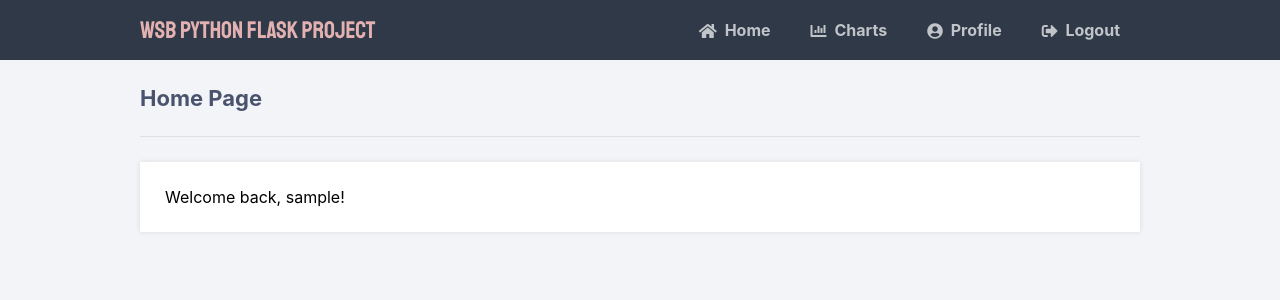
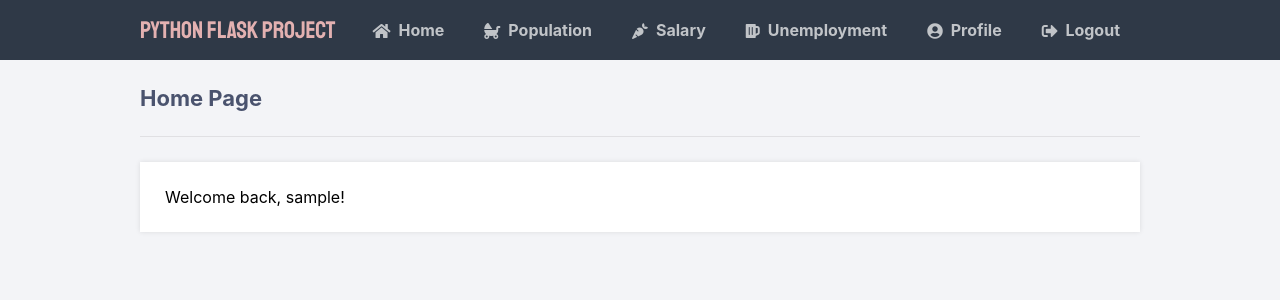
Before and after one commit to BartKrawczyk/flaskProject2, a Flask app: page /home in a window 1280 px wide. Shown: the top 300 px of the page. Run offline with Flask 2, Linux system fonts and the light colour scheme; the visitor is signed in with stand-in values (Sample User, id 1); some libraries are stand-ins or nearby versions.

Commit message:
jeszcze bliżej końca

```diff
--- a/app.py
+++ b/app.py
@@ -250,84 +250,82 @@ def login():
     # plt.show()
     plt.savefig('./static/img/wynagrodzenie.png')
 
-# #Bezrobocie
-#     df = pd.read_csv('./static/RYNE.csv', sep=';', decimal=',')
-#
-#     df.head(8)
-#     # N1=N.copy()
-#
-#     df.dtypes
-#
-#     df.drop(df.columns[[0, 10]], axis=1, inplace=True)
-#
-#     # In[481]:
-#
-#     df.rename(columns={'ogółem;2018;[%]': 'ogółem_2018_[%]'
-#         , 'ogółem;2019;[%]': 'ogółem_2019_[%]'
-#         , 'ogółem;2020;[%]': 'ogółem_2020_[%]'
-#         , 'ogółem;2021;[%]': 'ogółem_2021_[%]'}, inplace=True)
-#
-#     df1 = df.copy()
-#     df.drop(0, axis=0, inplace=True)
-#
-#     values1 = df['ogółem_2018_[%]']
-#     values2 = df['ogółem_2019_[%]']
-#     values3 = df['ogółem_2020_[%]']
-#     values4 = df['ogółem_2021_[%]']
-#     lab = df['Nazwa']
-#     figure(figsize=(15, 6), dpi=70)
-#     width = 0.16
-#     index = np.arange(len(lab))
-#     plt.title('Stopień bezrobocia w województwach w latach 2018-2021')
-#     plt.bar(index - 0.25, values1, width, color='#33ff00', label='Rok_2018')
-#     plt.bar(index - 0.09, values2, width, color='#6600ff', label='Rok_2019')
-#     plt.bar(index + 0.08, values3, width, color='#9933cc', label='Rok_2020')
-#     plt.bar(index + 0.25, values4, width, label='Rok_2021')
-#     plt.xticks(ticks=range(16), labels=lab, rotation=50)
-#     plt.legend()
-#     # plt.show()
-#     # plt.savefig('./static/img/bezrobocie01.png')
-#
-#     df1 = df1.head(1)
-#
-#     values5 = df1['ogółem_2018_[%]']
-#     values6 = df1['ogółem_2019_[%]']
-#     values7 = df1['ogółem_2020_[%]']
-#     values8 = df1['ogółem_2021_[%]']
-#     lab2 = df1['Nazwa']
-#     figure(figsize=(8, 6), dpi=70)
-#     width = 0.05
-#     index = np.arange(len(lab2))
-#     plt.title('Stopień bezrobocia w Polsce w latach 2018-2021')
-#     plt.bar(index - 0.25, values5, width, color='#33ff00', label='Rok_2018')
-#     plt.bar(index - 0.08, values6, width, color='#6600ff', label='Rok_2019')
-#     plt.bar(index + 0.09, values7, width, color='#9933cc', label='Rok_2020')
-#     plt.bar(index + 0.25, values8, width, label='Rok_2021')
-#     plt.xticks(ticks=range(1), labels=lab2, rotation=0)
-#     plt.legend()
-#
-#     df = df.head(15)
-#
-#     MAX_19 = df[df["ogółem_2019_[%]"] == df['ogółem_2019_[%]'].max()]
-#     MIN_19 = df[df["ogółem_2019_[%]"] == df['ogółem_2019_[%]'].min()]
-#     AVG_19 = df[df["ogółem_2019_[%]"] > df['ogółem_2019_[%]'].mean()]
-#
-#     _MAX_name_19 = MAX_19['Nazwa'].to_string()
-#     _MIN_name_19 = MIN_19['Nazwa'].to_string()
-#     _AVG_name_19 = AVG_19['Nazwa'].to_string()
-#
-#     figure(figsize=(4, 3), dpi=70)
-#
-#     lab2 = [_MIN_name_19, _MAX_name_19]
-#     width = 0.1
-#     index = 0
-#     plt.title('Stopień bezrobocia min/max przy podziale na województwa w roku 2019')
-#     plt.bar(index, _MIN_19, width, color='#339933', label='Najmniejsze bezrobocie %')
-#     plt.bar(index + 1, _MAX_19, width, color='Yellow', label='Największe bezrobocie %')
-#     plt.xticks(ticks=range(2), labels=lab2, rotation=0)
-#     plt.legend()
-#     # plt.show()
-#     plt.savefig('./static/img/bezrobocie02.png')
+#Bezrobocie
+    df = pd.read_csv('./static/RYNE2.csv', sep=';', decimal=',')
+
+    df.head(8)
+
+    df.dtypes
+
+    df.drop(df.columns[[0, 10]], axis=1, inplace=True)
+
+    # In[481]:
+
+    df.rename(columns={'ogółem;2018;[%]': 'ogółem_2018_[%]'
+        , 'ogółem;2019;[%]': 'ogółem_2019_[%]'
+        , 'ogółem;2020;[%]': 'ogółem_2020_[%]'
+        , 'ogółem;2021;[%]': 'ogółem_2021_[%]'}, inplace=True)
+
+    df1 = df.copy()
+    df.drop(0, axis=0, inplace=True)
+
+    values1 = df['ogółem_2018_[%]']
+    values2 = df['ogółem_2019_[%]']
+    values3 = df['ogółem_2020_[%]']
+    values4 = df['ogółem_2021_[%]']
+    lab = df['Nazwa']
+    figure(figsize=(13, 8), dpi=72)
+    width = 0.16
+    index = np.arange(len(lab))
+    plt.title('Stopień bezrobocia w województwach w latach 2018-2021')
+    plt.bar(index - 0.25, values1, width, color='#33ff00', label='Rok_2018')
+    plt.bar(index - 0.09, values2, width, color='#6600ff', label='Rok_2019')
+    plt.bar(index + 0.08, values3, width, color='#9933cc', label='Rok_2020')
+    plt.bar(index + 0.25, values4, width, label='Rok_2021')
+    plt.xticks(ticks=range(16), labels=lab, rotation=50)
+    plt.legend()
+    # plt.show()
+    plt.savefig('./static/img/bezrobocie01.png')
+
+    # df1 = df1.head(1)
+    #
+    # values5 = df1['ogółem_2018_[%]']
+    # values6 = df1['ogółem_2019_[%]']
+    # values7 = df1['ogółem_2020_[%]']
+    # values8 = df1['ogółem_2021_[%]']
+    # lab2 = df1['Nazwa']
+    # figure(figsize=(8, 6), dpi=70)
+    # width = 0.05
+    # index = np.arange(len(lab2))
+    # plt.title('Stopień bezrobocia w Polsce w latach 2018-2021')
+    # plt.bar(index - 0.25, values5, width, color='#33ff00', label='Rok_2018')
+    # plt.bar(index - 0.08, values6, width, color='#6600ff', label='Rok_2019')
+    # plt.bar(index + 0.09, values7, width, color='#9933cc', label='Rok_2020')
+    # plt.bar(index + 0.25, values8, width, label='Rok_2021')
+    # plt.xticks(ticks=range(1), labels=lab2, rotation=0)
+    # plt.legend()
+    #
+    # df = df.head(15)
+    #
+    # MAX_19 = df[df["ogółem_2019_[%]"] == df['ogółem_2019_[%]'].max()]
+    # MIN_19 = df[df["ogółem_2019_[%]"] == df['ogółem_2019_[%]'].min()]
+    # AVG_19 = df[df["ogółem_2019_[%]"] > df['ogółem_2019_[%]'].mean()]
+    #
+    # _MAX_name_19 = MAX_19['Nazwa'].to_string()
+    # _MIN_name_19 = MIN_19['Nazwa'].to_string()
+    # _AVG_name_19 = AVG_19['Nazwa'].to_string()
+    #
+    # figure(figsize=(4, 3), dpi=70)
+    #
+    # lab2 = [_MIN_name_19, _MAX_name_19]
+    # width = 0.1
+    # index = 0
+    # plt.title('Stopień bezrobocia min/max przy podziale na województwa w roku 2019')
+    # plt.bar(index, _MIN_19, width, color='#339933', label='Najmniejsze bezrobocie %')
+    # plt.bar(index + 1, _MAX_19, width, color='Yellow', label='Największe bezrobocie %')
+    # plt.xticks(ticks=range(2), labels=lab2, rotation=0)
+    # plt.legend()
+    # plt.show()
 #======================================Service End=======================================
 
     return render_template('index.html', msg=msg)
@@ -391,24 +389,30 @@ def home():
     return redirect(url_for('login'))
 
 
-# http://localhost:5000/pythinlogin/data_table - this will be the page with data table
-@app.route('/data_table')
-def data_table():
+@app.route('/salary')
+def salary():
     # Check if user is loggedin
     if 'loggedin' in session:
         # User is loggedin show them the home page
-        return render_template('data_table.html', username=session['username'])
+        return render_template('chart_salary.html', username=session['username'])
     # User is not loggedin redirect to login page
     return redirect(url_for('login'))
 
-
-# http://localhost:5000/pythinlogin/home - this will be the home page, only accessible for loggedin users
-@app.route('/chart')
-def chart():
+@app.route('/population')
+def population():
     # Check if user is loggedin
     if 'loggedin' in session:
         # User is loggedin show them the home page
-        return render_template('chart.html', username=session['username'])
+        return render_template('chart_population.html', username=session['username'])
+    # User is not loggedin redirect to login page
+    return redirect(url_for('login'))
+
+@app.route('/unemployment')
+def unemployment():
+    # Check if user is loggedin
+    if 'loggedin' in session:
+        # User is loggedin show them the home page
+        return render_template('chart_unemployment.html', username=session['username'])
     # User is not loggedin redirect to login page
     return redirect(url_for('login'))
 
--- a/templates/layout.html
+++ b/templates/layout.html
@@ -11,9 +11,11 @@
 	<body class="loggedin">
 		<nav class="navtop">
 			<div>
-				<h1 id="logo">WSB Python Flask Project</h1>
+				<h1 id="logo">Python Flask Project</h1>
                 <a href="{{ url_for('home') }}"><i class="fas fa-home"></i>Home</a>
-                <a href="{{ url_for('chart') }}"><i class="fas fa-chart-bar"></i>Charts</a>
+                <a href="{{ url_for('population') }}"><i class="fas fa-baby-carriage"></i>Population</a>
+                <a href="{{ url_for('salary') }}"><i class="fas fa-carrot"></i>Salary</a>
+                <a href="{{ url_for('unemployment') }}"><i class="fas fa-beer"></i>Unemployment</a>
 				<a href="{{ url_for('profile') }}"><i class="fas fa-user-circle"></i>Profile</a>
 				<a href="{{ url_for('logout') }}"><i class="fas fa-sign-out-alt"></i>Logout</a>
 			</div>
```
Also changed, not shown: static/RYNE2.csv (added, +18 -0 lines), templates/chart.html (deleted, +0 -21 lines), templates/chart_population.html (added, +16 -0 lines), templates/chart_salary.html (added, +14 -0 lines), templates/chart_unemployment.html (added, +14 -0 lines), templates/data_table.html (deleted, +0 -10 lines).
